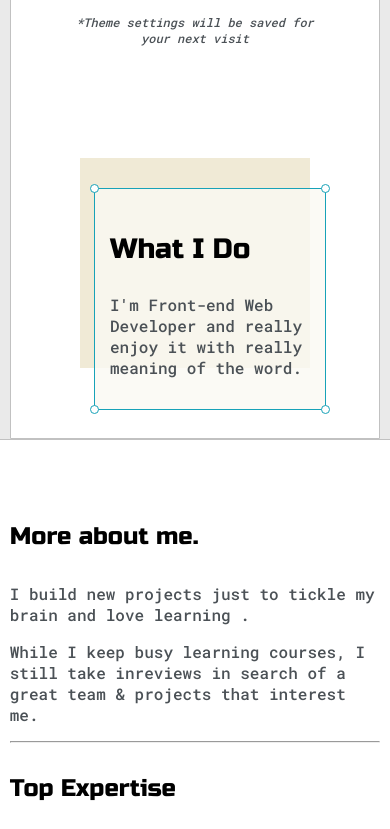
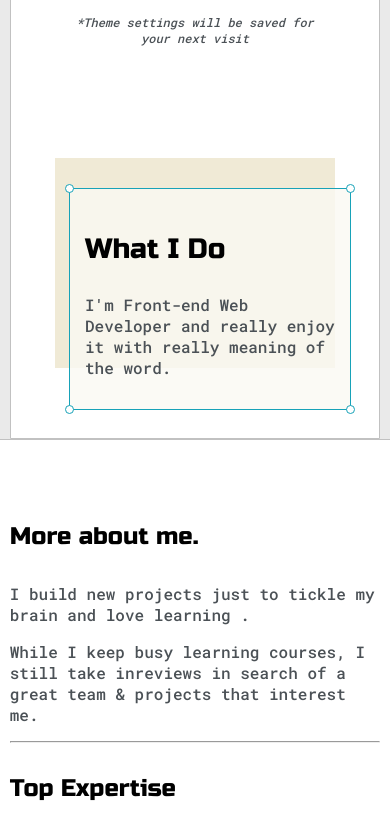
Before and after one commit to m-reza2021/portfolio, a plain HTML site: page index.html in a window 390 px wide. Shown: the part 775-1604 px from the top of the page. Drawn offline with Linux system fonts and the light colour scheme.

Commit message:
third commit

```diff
--- a/default.css
+++ b/default.css
@@ -385,14 +385,22 @@ overflow: auto;
     }
 }
 @media screen and (max-width: 480px){
+    body *{
+        text-overflow: ellipsis;
+    }
+
     #preview-shadow{
-        width: 200px;
+        width: 250px;
         display: grid;
         justify-content: center;
         margin-bottom: 20px;
     }
 
     #preview{
-        width: 200px;
+        width: 250px;
+    }
+
+    #contact-form{
+        max-width: 320px;
     }
 }
```
